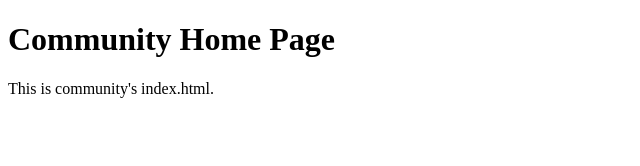
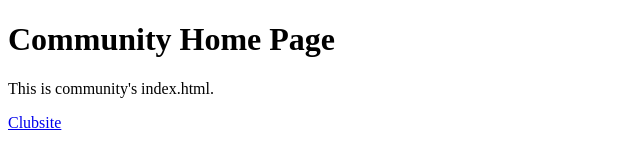
Before and after one commit to rwang5688/community, a plain HTML site: page index.html in a window 1280 px wide. Shown: the full height of the page, 0-640 px from the left. Drawn offline with Linux system fonts and the light colour scheme.

Commit message:
add link to clubsite and back to community page

```diff
--- a/index.html
+++ b/index.html
@@ -6,5 +6,7 @@
 
 <p>This is community's index.html.</p>
 
+<p><a href="clubsite/index.html">Clubsite</a></p>
+
 </body>
 </html>
```
Also changed, not shown: clubsite/index.html (+2 -0 lines).
